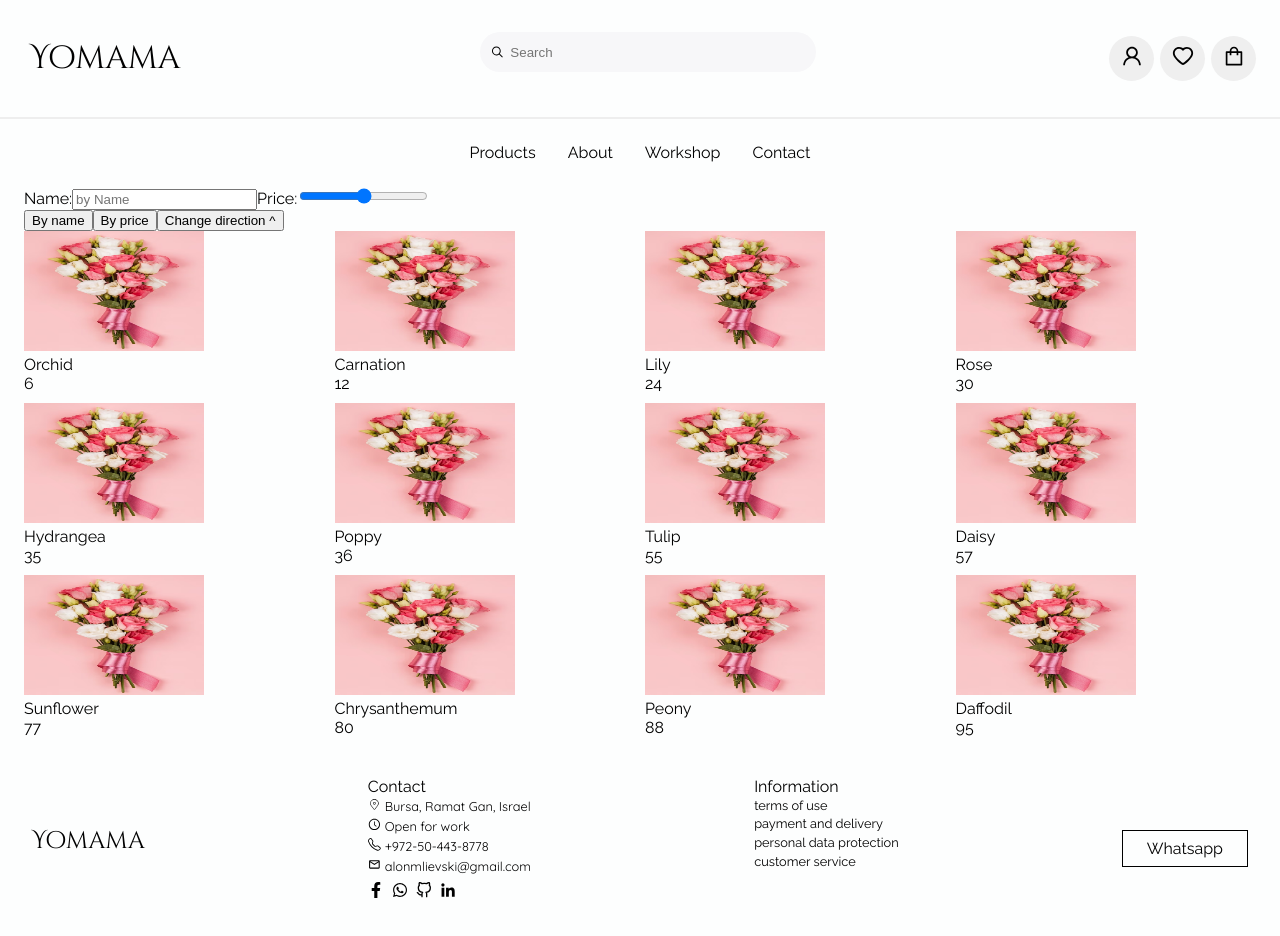
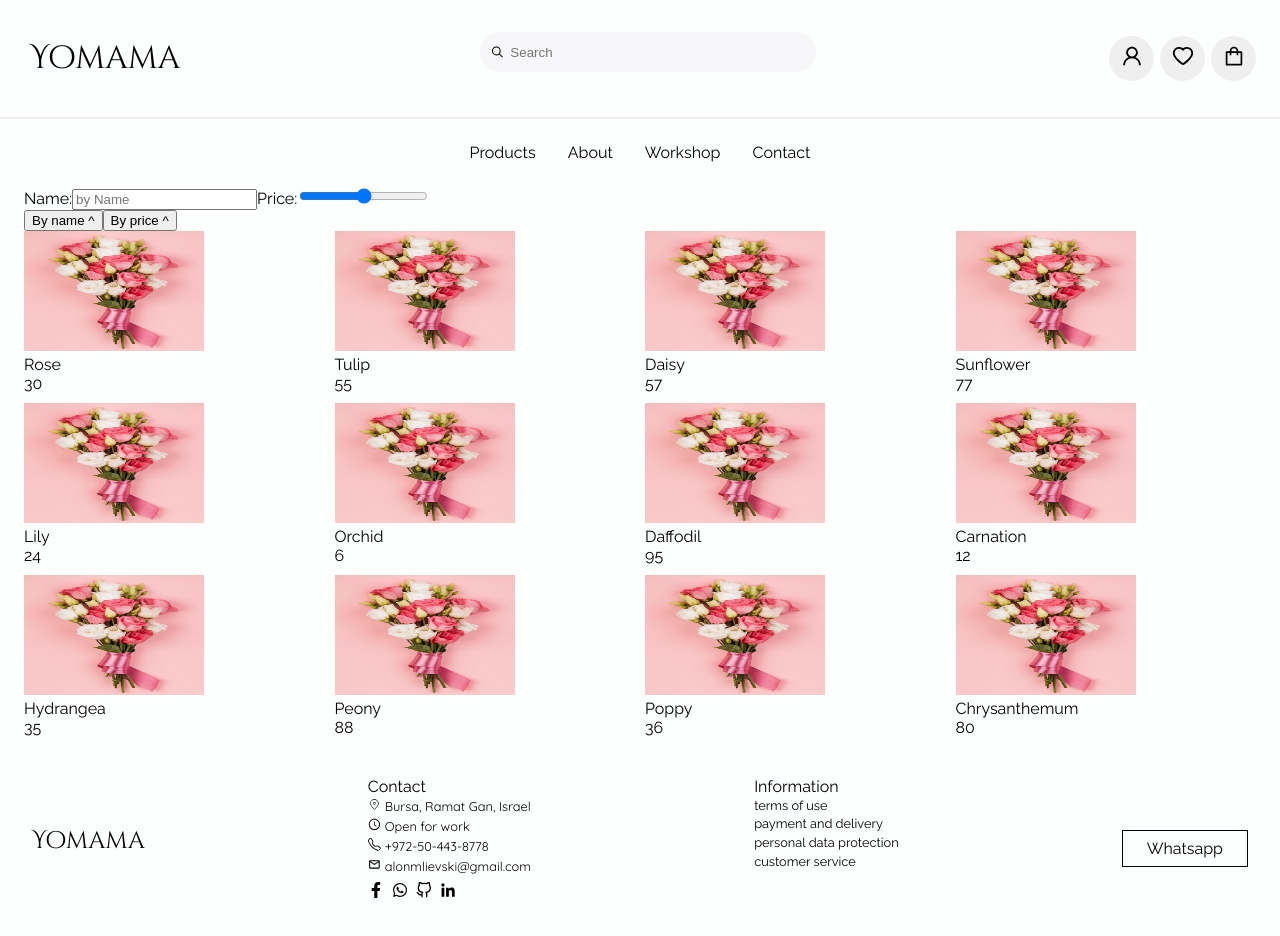
Before and after one commit to SuperDuperAlon/yomama, a Next.js app: page /catalogue in a window 1280 px wide. Shown: the top 936 px of the page. Built offline with nearby package versions, Linux system fonts and the light colour scheme; no server answers.

Commit message:
sorting component refactoring

```diff
--- a/src/components/CatalogueList.tsx
+++ b/src/components/CatalogueList.tsx
@@ -7,8 +7,6 @@ interface FlowerProps {
 }
 
 const CatalogueList = ({flowers}: FlowerProps) => {
-    console.log(flowers);
-
 
     return (
         <>
--- a/src/components/CatalogueSort.tsx
+++ b/src/components/CatalogueSort.tsx
@@ -2,21 +2,14 @@
 
 export function CatalogueSort({ sort, onSetSort }: any) {
 
-    function handleSortChange(by: any) {
-        console.log(sort);
-
-        const updatedSort = { ...sort, by }
+    function handleSortChange(by: string) {
+        const updatedSort = { ...sort, by, asc: !sort.asc }
         onSetSort(updatedSort)
     }
 
-    function handleDirectionChange() {
-        const updatedSort = { ...sort, asc: !sort.asc }
-        onSetSort(updatedSort)
-    }
 
     return <section>
-        <button onClick={() => handleSortChange('name')}>By name</button>
-        <button onClick={() => handleSortChange('price')}>By price</button>
-        <button onClick={handleDirectionChange}>Change direction {sort.asc ? '^' : 'v'}</button>
+        <button onClick={() => handleSortChange('name')}>By name {sort.asc ? '^' : 'v'}</button>
+        <button onClick={() => handleSortChange('price')}>By price {sort.asc ? '^' : 'v'}</button>
     </section>
 }
--- a/src/services/flower.service.js
+++ b/src/services/flower.service.js
@@ -18,8 +18,6 @@ export const flowerService = {
 }
 
 async function query(filterBy, sortBy) {
-    console.log(filterBy);
-    console.log(sortBy);
     if (typeof window === 'undefined' || !window.localStorage) return console.log('loading')
     else {
         var flowers = storageService.loadFromStorage(STORAGE_KEY)
@@ -30,7 +28,7 @@ async function query(filterBy, sortBy) {
         if (filterBy.price) {
             flowers = flowers.filter(flower => flower.price > filterBy.price)
         }
-        if (sortBy.by = 'name') {
+        if (sortBy.by === 'name') {
             flowers = flowers.sort((a, b) => {
                 if (sortBy.asc) {
                     return a.name.localeCompare(b.name)
@@ -39,7 +37,7 @@ async function query(filterBy, sortBy) {
                 }
             });
         }
-        if (sortBy.by = 'price') {
+        if (sortBy.by === 'price') {
             flowers = flowers.sort((a, b) => {
                 if (sortBy.asc) {
                     return a.price - b.price;
@@ -84,10 +82,6 @@ function getDefaultFilter() {
 function getDefaultSort() {
     return { by: '', asc: true }
 }
-// function getDefaultFilter() {
-//     return { txt: '', minPrice: '', pageCount: '', minYear: '' }
-// }
-
 
 // Private functions
 
```
